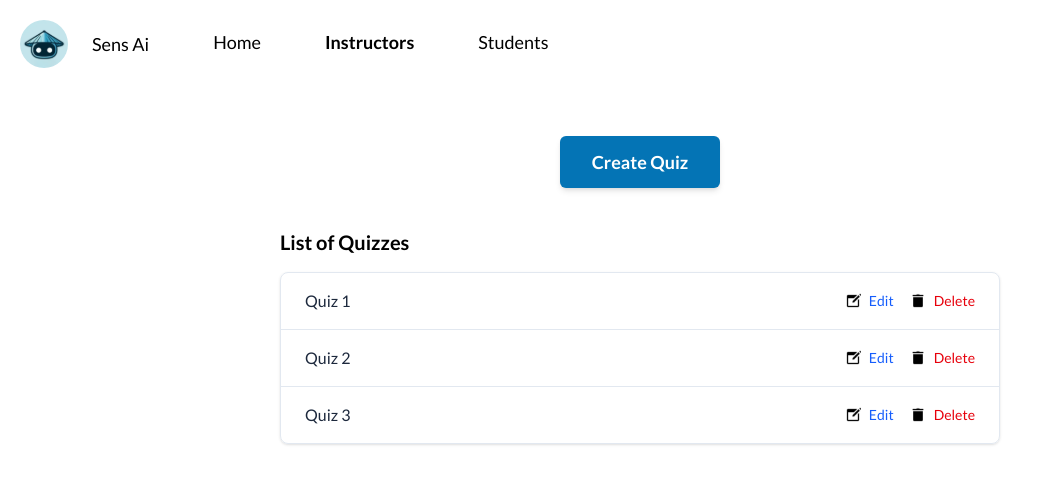
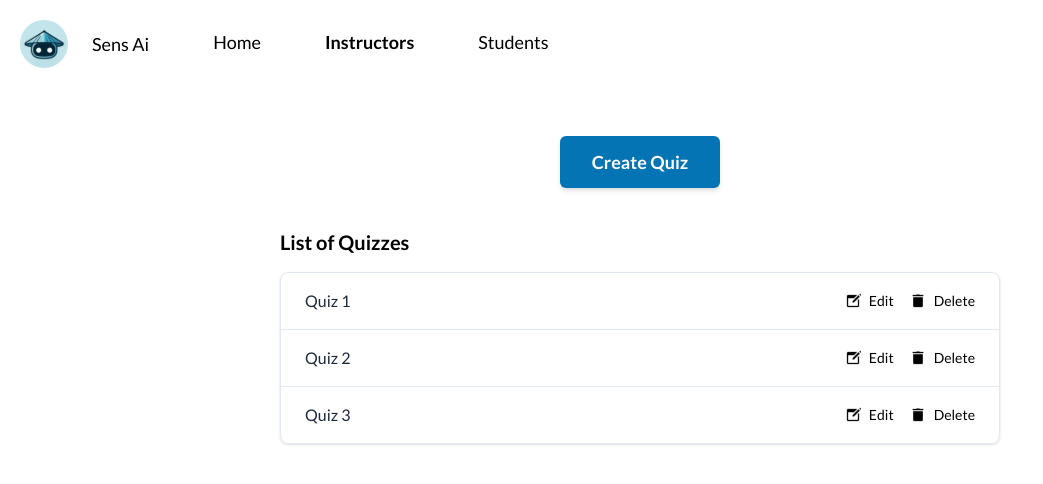
Before and after one commit to ktagdiwala/SensAI, a React (Vite) app in the folder frontend/: page /instructors in a window 1280 px wide. Shown: the top 484 px of the page, without its empty margins (0-1043 px from the left). Built offline with nearby package versions, Linux system fonts and the light colour scheme.

Commit message:
Fix button styles in InstructorPage for consistency

```diff
--- a/frontend/src/routes/InstructorPage.tsx
+++ b/frontend/src/routes/InstructorPage.tsx
@@ -12,7 +12,7 @@ export default function InstructorPage() {
             <header className="flex justify-center">
                 <Link
                     to="/quiz-create"
-                    className="inline-flex items-center justify-center rounded-md bg bg-canvas-light-blue px-8 py-3 text-lg font-semibold text-white shadow-md transition hover:bg-[var(--color-blue-600,#01539a)] focus:outline-none focus:ring-2 focus:ring-blue-300 focus:ring-offset-2"
+                    className="inline-flex items-center justify-center rounded-md bg bg-canvas-light-blue px-8 py-3 text-lg font-semibold text-white shadow-md transition hover:bg-(--color-blue-600,#01539a) focus:outline-none focus:ring-2 focus:ring-blue-300 focus:ring-offset-2"
                 >
                     Create Quiz
                 </Link>
@@ -29,11 +29,11 @@ export default function InstructorPage() {
                             >
                                 <span className="text-base font-medium text-slate-800">{quiz}</span>
                                 <div className="flex items-center gap-4 text-sm font-medium">
-                                    <button className="flex items-center gap-2 text-blue-600 transition hover:text-blue-700">
+                                    <button className="flex items-center gap-2 ">
                                         <img src={EditIcon} alt="Edit" className="h-4 w-4" />
                                         Edit
                                     </button>
-                                    <button className="flex items-center gap-2 text-red-600 transition hover:text-red-700">
+                                    <button className="flex items-center gap-2">
                                         <img src={TrashIcon} alt="Delete" className="h-4 w-4" />
                                         Delete
                                     </button>
```
